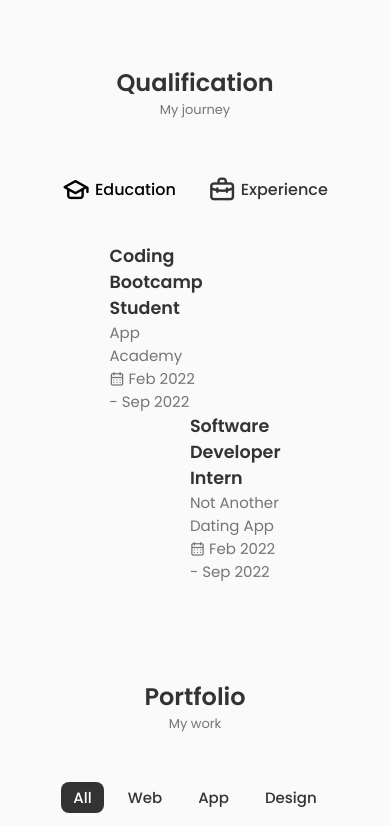
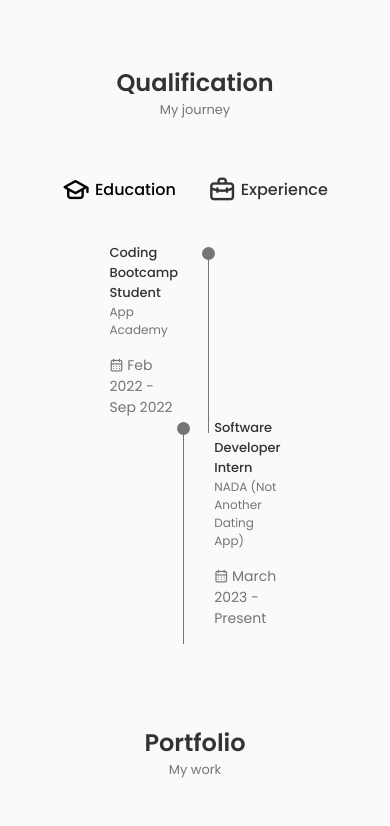
Before and after one commit to OsvaldoSalomon/OsvaldoSalomon.github.io, a React (Create React App) app: page / in a window 390 px wide. Shown: the part 2152-2978 px from the top of the page. Built offline with nearby package versions, Linux system fonts and the light colour scheme.

Commit message:
Almost done, just missing media queries

```diff
--- a/src/components/qualification/Qualification.css
+++ b/src/components/qualification/Qualification.css
@@ -35,9 +35,9 @@
     justify-content: center;
 }
 
-/*.qualification__content {*/
-/*    display: none;*/
-/*}*/
+.qualification__content {
+    display: none;
+}
 
 .qualification__content-active {
     display: block;
@@ -48,3 +48,34 @@
     grid-template-columns: 1fr max-content 1fr;
     column-gap: 1.5rem;
 }
+
+.qualification__title {
+    font-size: var(--small-font-size);
+    font-weight: var(--font-medium);
+}
+
+.qualification__subtitle {
+    display: inline-block;
+    font-size: var(--smaller-font-size);
+    margin-bottom: var(--mb-1);
+}
+
+.qualification__calendar {
+    font-size: 14px;
+}
+
+.qualification__rounder {
+    display: inline-block;
+    width: 13px;
+    height: 13px;
+    background-color: var(--text-color);
+    border-radius: 50%;
+}
+
+.qualification__line {
+    display: block;
+    width: 1px;
+    height: 100%;
+    background-color: var(--text-color);
+    transform: translate(6px, -8px);
+}
--- a/src/components/qualification/Qualification.js
+++ b/src/components/qualification/Qualification.js
@@ -19,7 +19,7 @@ const Qualification = () => {
                 </div>
 
                 <div className="qualification__sections">
-                    <div className="qualification__content">
+                    <div className="qualification__content qualification__content-active">
 
                         <div className="qualification__data">
                             <div>
@@ -46,9 +46,9 @@ const Qualification = () => {
 
                             <div>
                                 <h3 className="qualification__title">Software Developer Intern</h3>
-                                <span className="qualification__subtitle">Not Another Dating App</span>
+                                <span className="qualification__subtitle">NADA (Not Another Dating App)</span>
                                 <div className="qualification__calendar">
-                                    <i className="uil uil-calendar-alt"></i> Feb 2022 - Sep 2022
+                                    <i className="uil uil-calendar-alt"></i> March 2023 - Present
                                 </div>
                             </div>
                         </div>
--- a/src/components/skills/Frontend.js
+++ b/src/components/skills/Frontend.js
@@ -58,8 +58,8 @@ const Frontend = () => {
                         <i className="bx bx-badge-check"></i>
 
                         <div>
-                            <h3 className="skills__name">Bootstrap</h3>
-                            <span className="skills__level">Intermediate</span>
+                            <h3 className="skills__name">Flutter</h3>
+                            <span className="skills__level">Basic</span>
                         </div>
                     </div>
                 </div>
```
